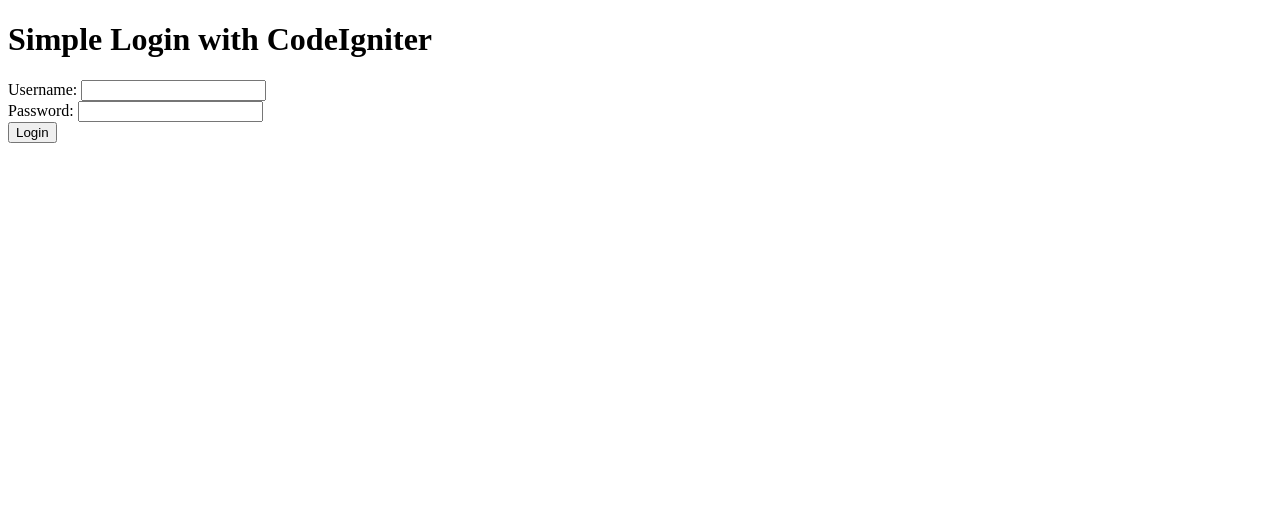
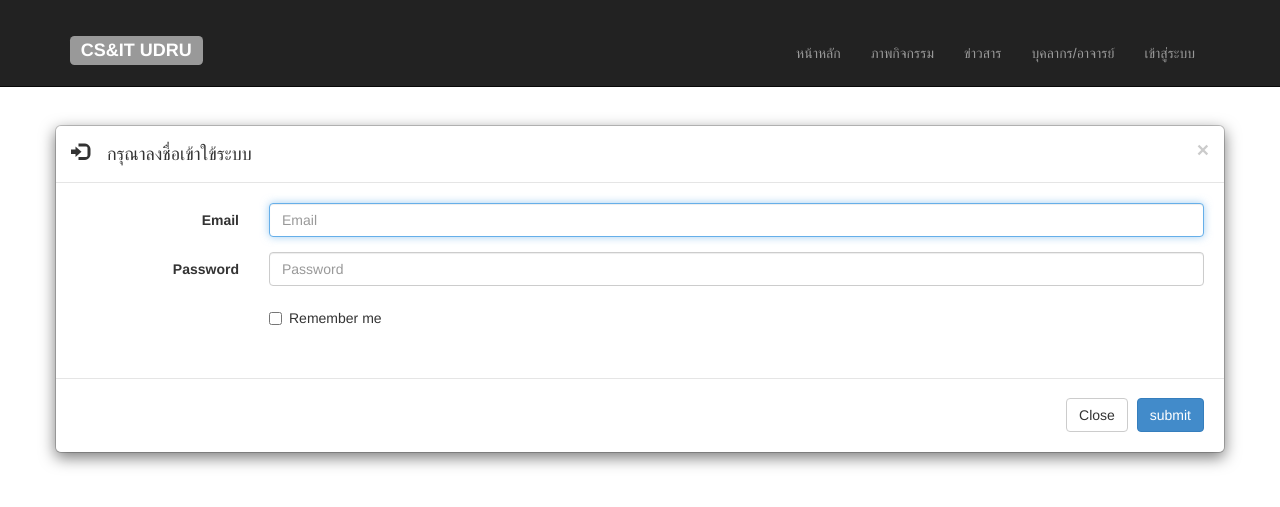
Before and after one commit to mynameistecs51/cs_udru, a CodeIgniter app: page /cs_udru/index.php/c_login in a window 1280 px wide. Shown: the top 507 px of the page. Run offline with CodeIgniter, Linux system fonts and the light colour scheme.

Commit message:
chaiwat update function login 1-6-57 16.14

```diff
--- a/application/config/autoload.php
+++ b/application/config/autoload.php
@@ -52,7 +52,7 @@ $autoload['packages'] = array();
 |	$autoload['libraries'] = array('database', 'session', 'xmlrpc');
 */
 
-$autoload['libraries'] = array('database','form_validation');
+$autoload['libraries'] = array('database','form_validation','session');
 
 
 /*
--- a/application/controllers/c_home.php
+++ b/application/controllers/c_home.php
@@ -3,8 +3,6 @@ class C_home extends CI_Controller {
     function __construct() {
         parent::__construct();
         $this->load->model('m_login','',TRUE);
-        $this->load->helper('url');
-        $this->load->library(array('form_validation','session'));
     }
 
     function index() {
@@ -13,7 +11,8 @@ class C_home extends CI_Controller {
             $session_data = $this->session->userdata('logged_in');
             $data['username'] = $session_data['teacher_name'];
             $data['id'] = $session_data['teacher_id'];
-            $this->load->view('admin/admin', $data);
+            //$this->load->view('admin/admin', $data);
+            $this->load->view('admin/admin',$data);
         } else {
         //If no session, redirect to login page
             redirect('c_login', 'refresh');
--- a/application/controllers/c_login.php
+++ b/application/controllers/c_login.php
@@ -1,8 +1,11 @@
 <?php if ( ! defined('BASEPATH')) exit('No direct script access allowed');
 class C_login extends CI_Controller {
     function index() {
-        $this->load->helper(array('form','html'));
-        $this->load->view('v_login'); //load view for login
+    		$data = array(
+    			'title' => "เข้าสู่ระบบ",
+    			'class' => 'modal fade bs-example-modal-sm" id="myModal" tabindex="-1" role="dialog" aria-labelledby="mySmallModalLabel" aria-hidden="true"',
+    			);
+        $this->load->view('v_login',$data); //load view for login
     }
 }
 /* End of file c_login.php */
--- a/application/models/model_main.php
+++ b/application/models/model_main.php
@@ -67,7 +67,7 @@ class Model_main extends CI_model {
 			'news_head' => $this->input->post('input_headNews'),
 			'news_container' => $this->input->post('input_contain_news'),
 			'news_peoplePost' => $session_data['teacher_name'],
-			'news_peoplePost_id' => $session_data['id'],
+			'news_peoplePost_id' => $session_data['teacher_id'],
 			'news_datePost' => date("Y-m-d H:i:s"),
 			);
 		$query =  $this->db->insert('teacher_news',$news);
--- a/application/views/head.php
+++ b/application/views/head.php
@@ -39,7 +39,8 @@
 					<li>
 						<?php
 						if(empty($username)){
-							echo "<span class='btn btn-primary' data-toggle='modal' data-target='.bs-example-modal-sm'>เข้าสู่ระบบ</span>";
+							//echo "<span class='btn btn-primary' data-toggle='modal' data-target='.bs-example-modal-sm'>เข้าสู่ระบบ</span>";
+							echo anchor('c_login','เข้าสู่ระบบ');
 						}else{
 							echo  anchor('c_home/logout',$username.'logout'," class='label label-primary'");
 						}
--- a/application/views/v_login.php
+++ b/application/views/v_login.php
@@ -1,20 +1,47 @@
-<!DOCTYPE html>
-<html>
- <head>
-   <title>Simple Login with CodeIgniter</title>
- </head>
- <body>
-   <h1>Simple Login with CodeIgniter</h1>
-   <?php echo validation_errors(); ?>
-   <?php echo form_open('c_verifylogin');
-   echo form_label("Username: ");
-   echo form_input("username");
-   echo br();
-   echo form_label("Password: ");
-   echo form_password("password");
-   echo br();
-   echo form_submit("","Login");
-   echo form_close();
-   ?>
- </body>
-</html>
+<?php $this->load->view("head");?>
+<div class="row">
+   <?php echo '<div class=".$class.>';?>
+      <div class="modal-dialog">
+         <div class="modal-content">
+            <div class="modal-header">
+               <button type="button" class="close" data-dismiss="modal" aria-hidden="true">&times;</button>
+               <h4 class="modal-title"><span class="glyphicon glyphicon-log-in">  กรุณาลงชื่อเข้าใข้ระบบ</span></h4>
+            </div>
+            <div class="modal-body">
+               <?php //echo validateion_error();?>
+               <!-- login form -->
+               <?php echo form_open('c_verifylogin',' class="form-horizontal" role="form" ');?>
+               <div class="form-group">
+                  <label for="inputEmail3" class="col-sm-2 control-label">Email</label>
+                  <div class="col-sm-10">
+                     <input type="text" class="form-control" id="username" name="username" placeholder="Email" autofocus>
+                  </div>
+               </div>
+               <div class="form-group">
+                  <label for="inputPassword3" class="col-sm-2 control-label">Password</label>
+                  <div class="col-sm-10">
+                     <input type="password" class="form-control" id="password" name="password" placeholder="Password">
+                  </div>
+               </div>
+               <div class="form-group">
+                  <div class="col-sm-offset-2 col-sm-10">
+                     <div class="checkbox">
+                        <label>
+                           <input type="checkbox"> Remember me
+                        </label>
+                     </div>
+                  </div>
+               </div>
+            </div> <!-- /. modal-body -->
+            <div class="modal-footer">
+               <button type="reset" class="btn btn-default" data-dismiss="modal" value="reset">Close</button>
+               <button type="submit" class="btn btn-primary" value="submit">submit</button>
+            </div> <!-- /. modal-footer -->
+         </form>
+         <!-- end form login -->
+
+      </div><!-- /.modal-content -->
+   </div><!-- /.modal-dialog -->
+</div><!-- /.modal -->
+</div>
+<?php $this->load->view("footer");?>
```
Also changed, not shown: application/controllers/ctl_main.php (+34 -7 lines), application/views/cs_udru.php (+5 -3 lines).
